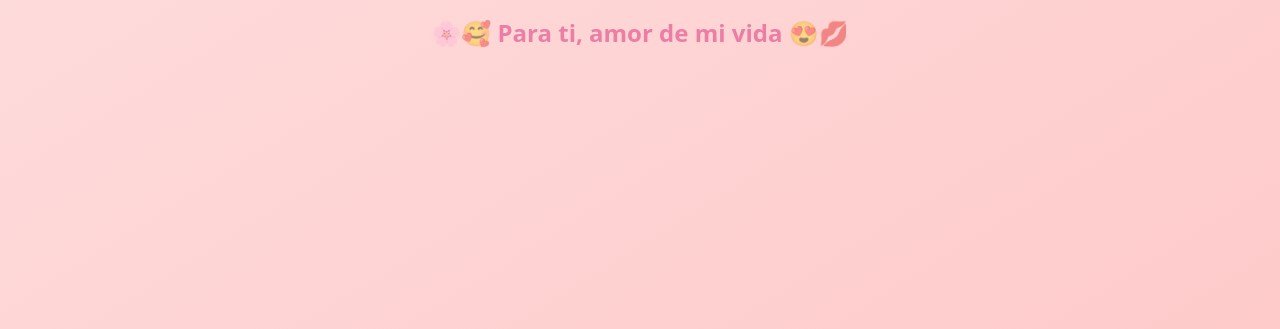
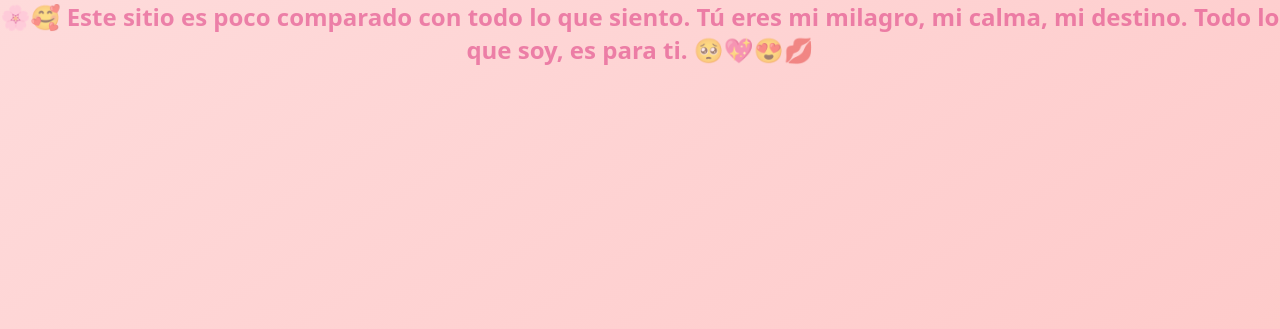
Before and after one commit to Adm-GTBenz/sitiosftrm, a plain HTML site: page final.html in a window 1280 px wide. Shown: the part 471-800 px from the top of the page. Drawn offline with Linux system fonts and the light colour scheme.

Commit message:
terminado de verdad

```diff
--- a/final.html
+++ b/final.html
@@ -67,7 +67,10 @@
         <div class="emoji-placeholder">😍</div>
     </div>
     <div class="title" style="text-align: center;">
-        🌸🥰 Para ti, amor de mi vida 😍💋
+        🌸🥰 Este sitio es poco comparado con todo lo que siento.
+        Tú eres mi milagro, mi calma, mi destino.
+        Todo lo que soy, es para ti.
+        🥺💖😍💋
     </div>
     <script>
         const emojis = ['🥺', '😍', '😘', '💍', '❤️‍🩹'];
```
